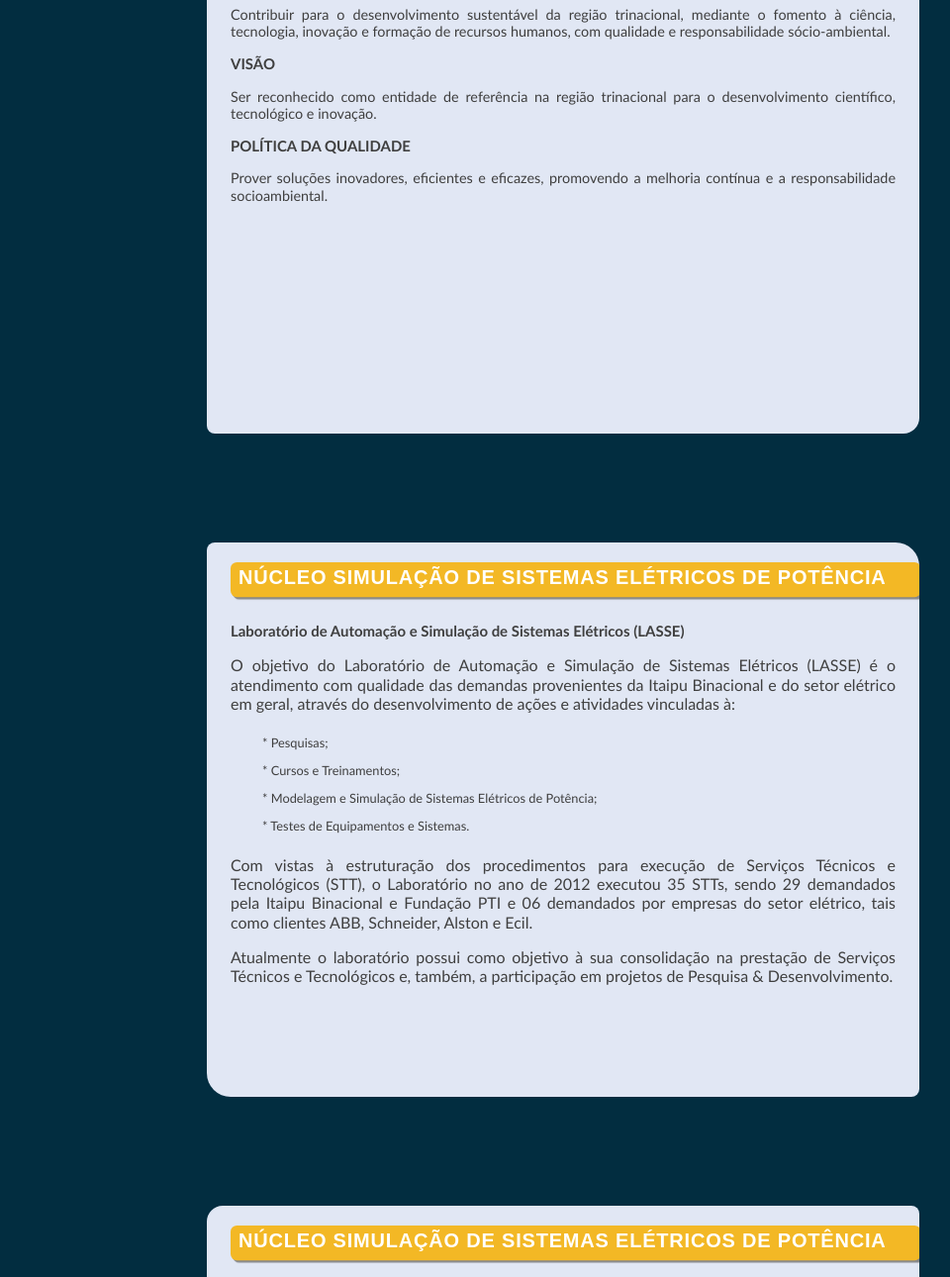
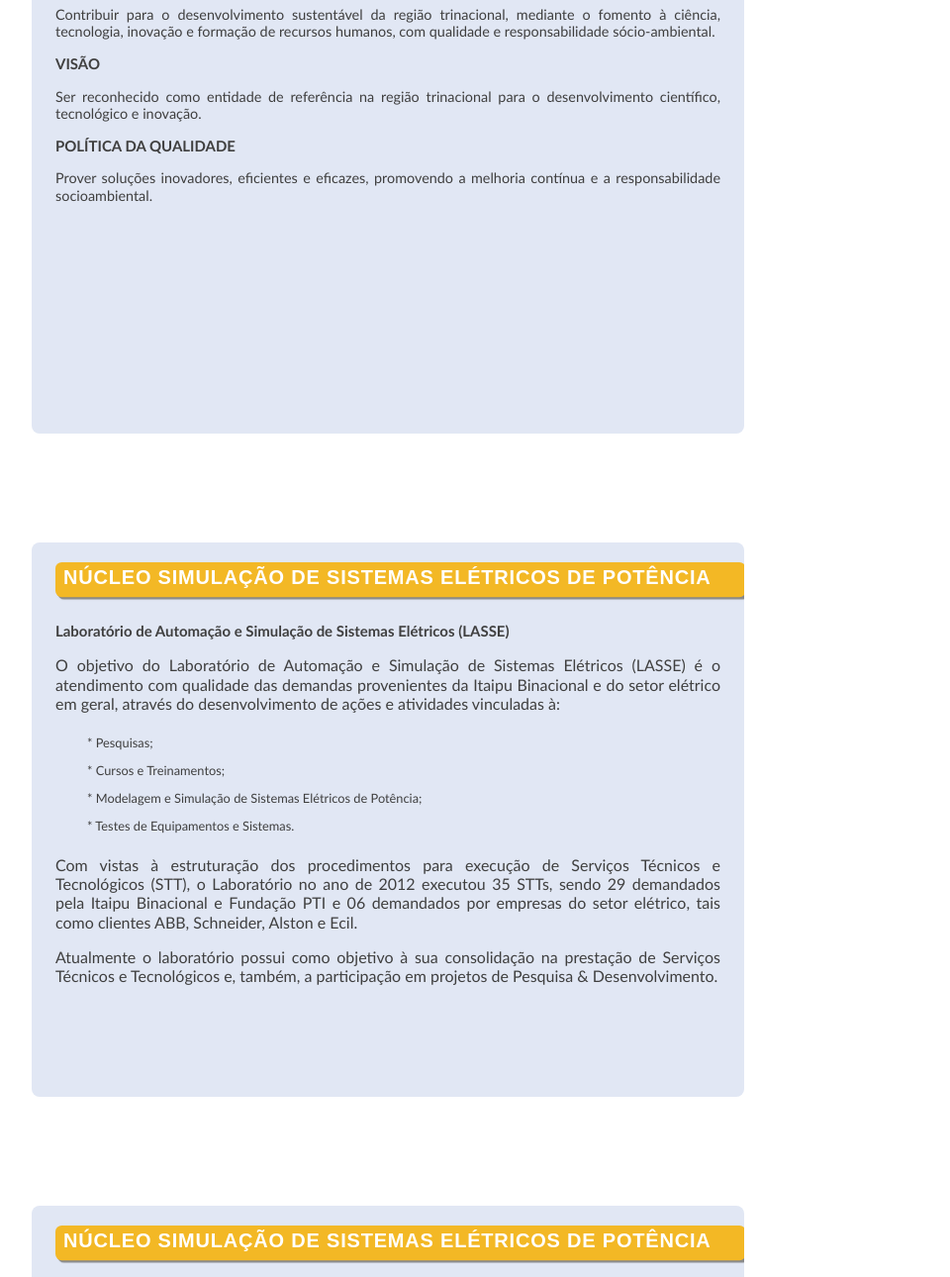
Before and after one commit to regiseduardogregol/presentation, a plain HTML site: page public/imprimir.html in a window 1280 px wide. Shown: the part 1510-2800 px from the top of the page at 99% size, without its empty margins (71-1031 px from the left). Drawn offline with Linux system fonts and the light colour scheme.

Commit message:
impressão zoada

```diff
--- a/public/css/moon2.css
+++ b/public/css/moon2.css
@@ -5,7 +5,9 @@
 
 body {
   font: 16px "Trebuchet MS", "Lucida Grande", Verdana, sans-serif;
-  background: #022d40;
+  background: #fff;
+  width: 910px;
+  height: 710px;
   /*-webkit-font-smoothing: antialiased;*/
 }
 /*#imprime{padding-left: 15%;float: center;}*/
@@ -20,8 +22,9 @@ body {
 
   /*background-color: #eee;*/
   background-color: #E1E7F4;
+  /*border-radius: 10px;*/
+  -moz-border-radius: 10px;
   border-radius: 10px;
-  -moz-border-radius: 10px;
 
   -webkit-transform: scale(0.8) translateZ(0);
   -moz-transform: scale(0.8);
@@ -48,12 +51,12 @@ body {
 }
 
 .slide:nth-child(even) {
-  border-radius: 10px 30px 10px 30px;
+  /*border-radius: 10px 30px 10px 30px;*/
   -moz-border-radius: 10px 20px 10px 20px;
 }
 
 .slide:nth-child(odd) {
-  border-radius: 20px 10px 20px 10px;
+  /*border-radius: 20px 10px 20px 10px;*/
   -moz-border-radius: 20px 10px 20px 10px;
 }
 
```
Also changed, not shown: public/img/slidefinal.png.
